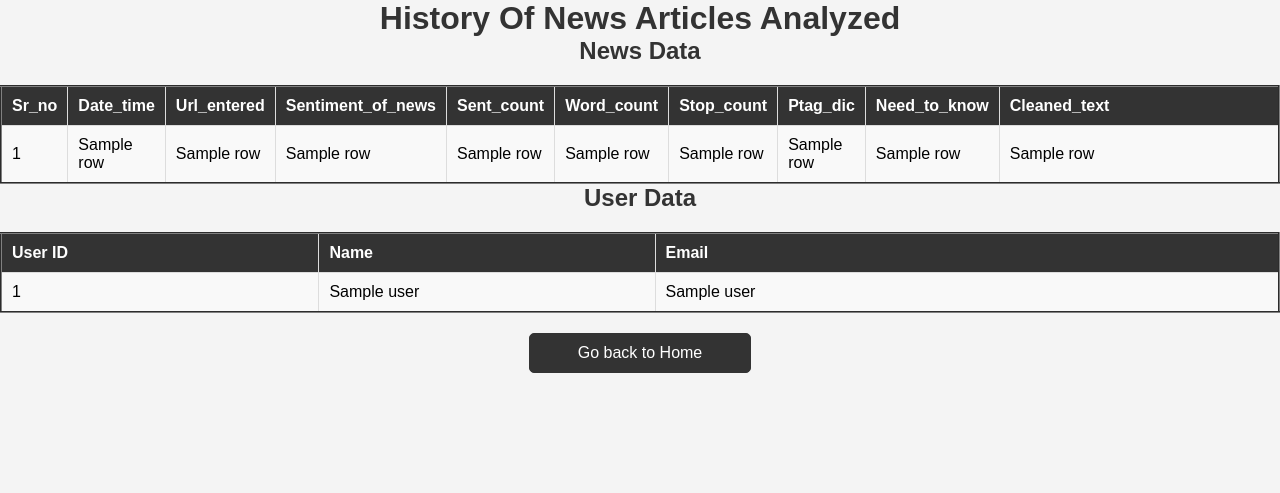
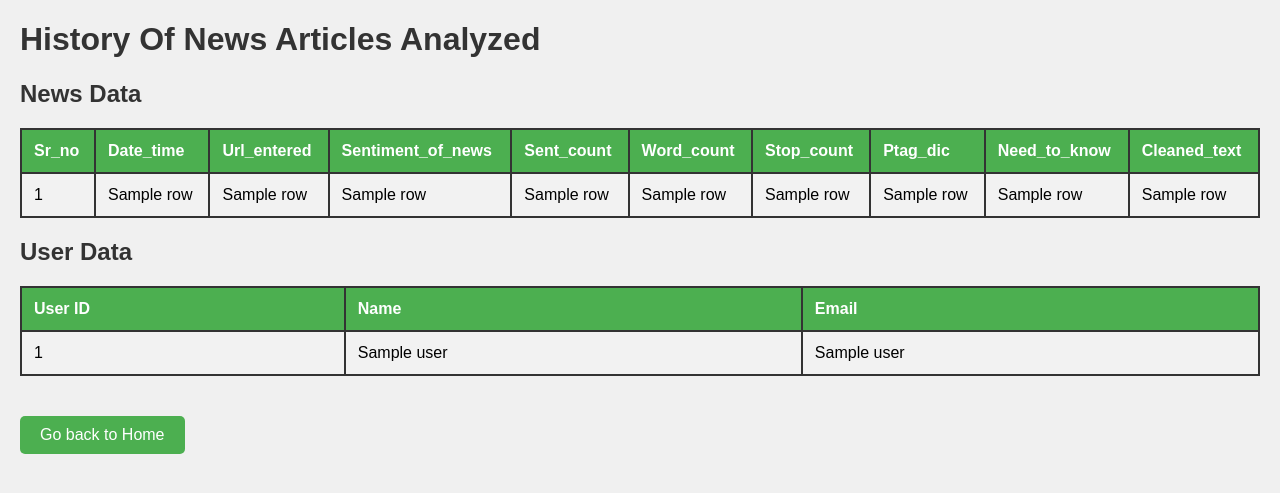
Before and after one commit to Pradeep-7142/TOI-News_Scrapping, a Flask app: template templates/stored_data.html in a window 1280 px wide. Shown: the top 493 px of the page. Run offline with Flask 2, Linux system fonts and the light colour scheme; the template is opened without the code that fills it: most values are stand-ins (such as "Sample title", 1, 10 or a date in 2020); some libraries are stand-ins or nearby versions.

Commit message:
Update store.css

```diff
--- a/static/store.css
+++ b/static/store.css
@@ -1,99 +1,71 @@
-/* Reset some default styles for better consistency */
-body, h1, h2, table {
-    margin: 0;
-    padding: 0;
-}
-
 body {
     font-family: Arial, sans-serif;
-    background-color: #f4f4f4;
+    background-color: #f0f0f0;
+    margin: 20px;
 }
 
 h1, h2 {
     color: #333;
 }
 
-/* Main container styling */
-body {
-    display: flex;
-    flex-direction: column;
-    align-items: center;
+table {
+    width: 100%;
+    border-collapse: collapse;
+    margin-bottom: 20px;
 }
 
-/* Table styling */
-table {
-    width: 100%;
-    max-width: 100%;
-    border-collapse: collapse;
+table, th, td {
+    border: 2px solid #333;
+}
+
+th, td {
+    padding: 12px;
+    text-align: left;
+}
+
+th {
+    background-color: #4CAF50;
+    color: white;
+}
+
+tr:nth-child(even) {
+    background-color: #f2f2f2;
+}
+
+a.button {
+    display: inline-block;
+    padding: 10px 20px;
+    text-decoration: none;
+    background-color: #4CAF50;
+    color: white;
+    border-radius: 5px;
     margin-top: 20px;
 }
 
-th, td {
-    padding: 10px;
-    text-align: left;
-    border: 1px solid #ddd;
-}
-
-th {
-    background-color: #333;
-    color: #fff;
-}
-
-/* Alternating row colors */
-tr:nth-child(even) {
-    background-color: #f9f9f9;
-}
-
-/* Responsive column widths for the first table */
-@media (min-width: 768px) {
-    td:nth-child(10),
-    th:nth-child(10) {
-        width: 60%;
+@media screen and (max-width: 600px) {
+    table, thead, tbody, th, td, tr {
+        display: block;
     }
 
-    td:nth-child(1),
-    td:nth-child(2),
-    td:nth-child(4),
-    td:nth-child(5),
-    td:nth-child(6),
-    td:nth-child(7),
-    td:nth-child(8),
-    td:nth-child(9),
-
-    th:nth-child(1),
-    th:nth-child(2),
-    th:nth-child(4),
-    th:nth-child(5),
-    th:nth-child(6),
-    th:nth-child(7),
-    th:nth-child(8),
-    th:nth-child(9)
-     {
-        width: 4%;
+    th {
+        display: none;
     }
 
-    td:nth-child(3),
+    td {
+        margin: 10px 0;
+        padding: 10px;
+        box-sizing: border-box;
+        width: 100%;
+        display: flex;
+        flex-direction: column;
+    }
 
-    th:nth-child(3) {
-        width: 8%;
+    td:before {
+        content: attr(data-label);
+        font-weight: bold;
+    }
+
+    tr:nth-child(even) {
+        background-color: #ffffff;
     }
 }
-
-/* Button styling */
-.button {
-    display: block;
-    width: 200px;
-    padding: 10px;
-    margin: 20px auto;
-    text-align: center;
-    text-decoration: none;
-    color: #fff;
-    background-color: #333;
-    border: 1px solid #333;
-    border-radius: 5px;
-}
-
-.button:hover {
-    background-color: #555;
-    border: 1px solid #555;
-}
```
